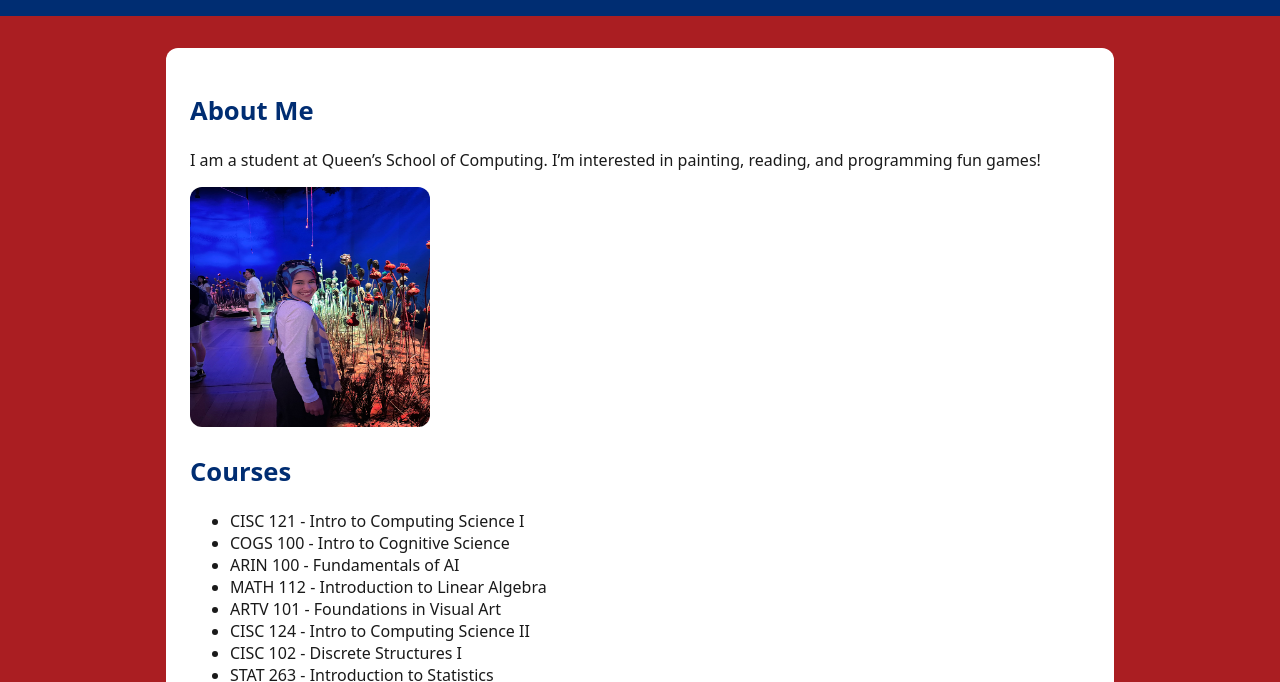
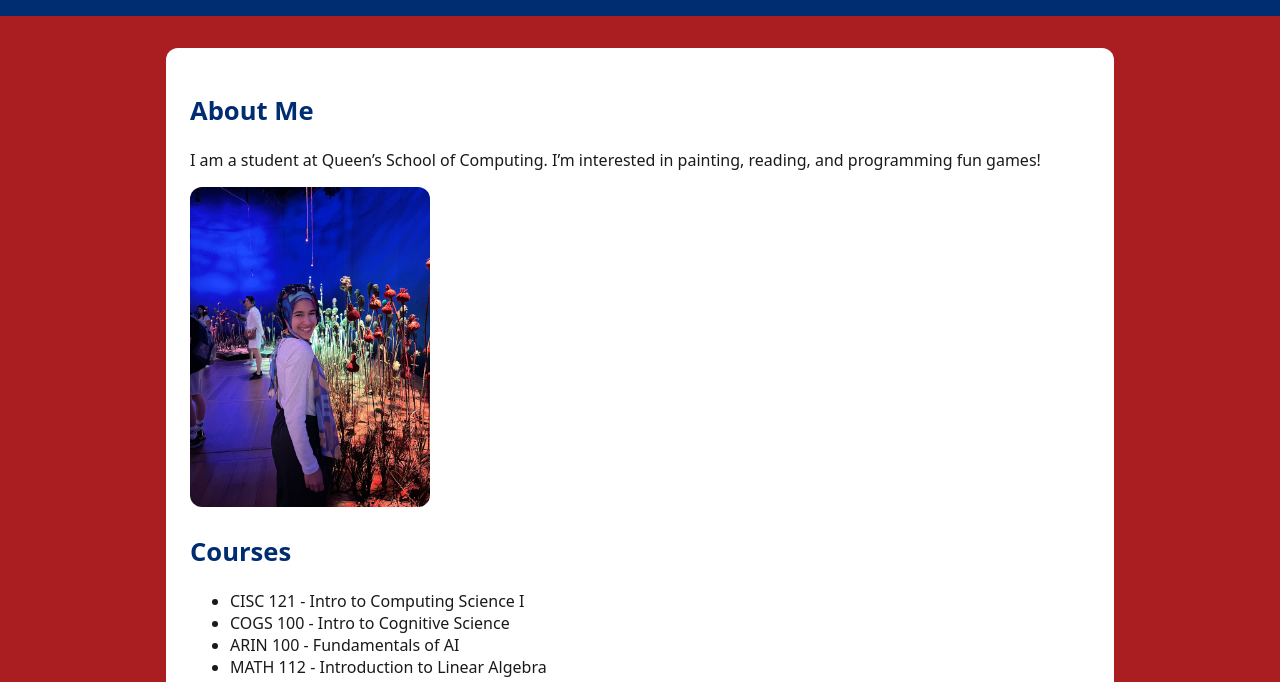
Before and after one commit to JannahSultan/queens-student-page, a plain HTML site: page index.html in a window 1280 px wide. Shown: the part 102-784 px from the top of the page. Drawn offline with Linux system fonts and the light colour scheme.

Commit message:
Update index.html

```diff
--- a/index.html
+++ b/index.html
@@ -15,10 +15,8 @@
       <h2>About Me</h2>
       <p>I am a student at Queen’s School of Computing. I’m interested in painting, reading, and programming fun games!</p>
 
-      <!-- ====== PHOTO (upload me.jpg to repo root, then update the src below) ====== -->
-      <img src="me.jpg" alt="Your Name portrait" width="240" height="240" />
+      <img src="me.jpg" alt="Your Name portrait" width="240" height="320" />
 
-      <!-- ====== PROJECTS/COURSES (add or rename items to courses instead of projects) ====== -->
       <h2>Courses</h2>
       <ul>
         <li>CISC 121 - Intro to Computing Science I</li>
@@ -33,7 +31,6 @@
         <li>ARTF 102 - Fund of Drawing and Sculpture</li>
       </ul>
 
-      <!-- ====== CONTACT (update your links) ====== -->
       <h2>Contact</h2>
       <p>Email: <a href="jannah.sultan@queensu.ca">student@queensu.ca</a></p>
     </main>
```
